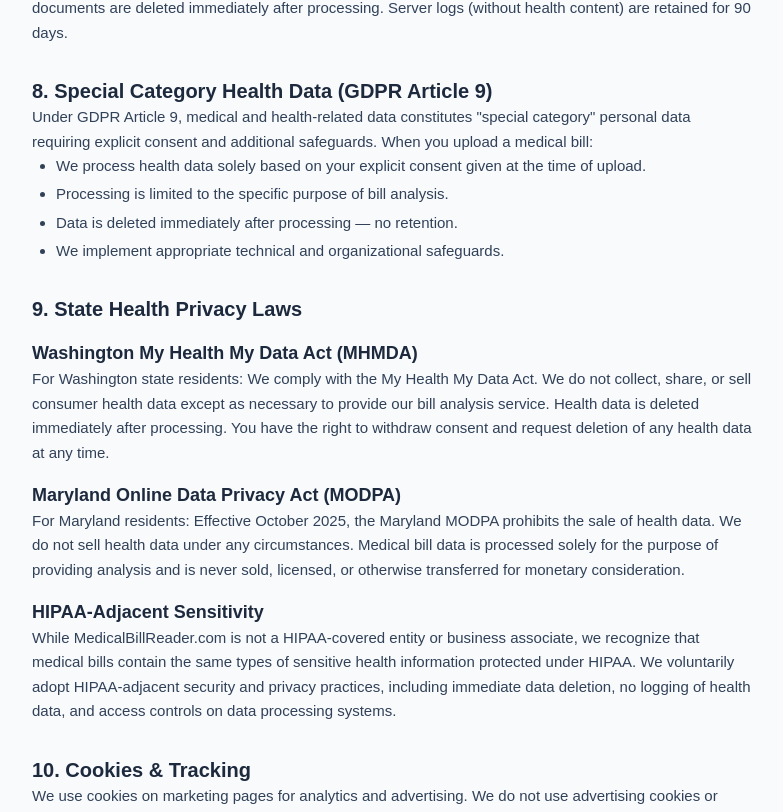
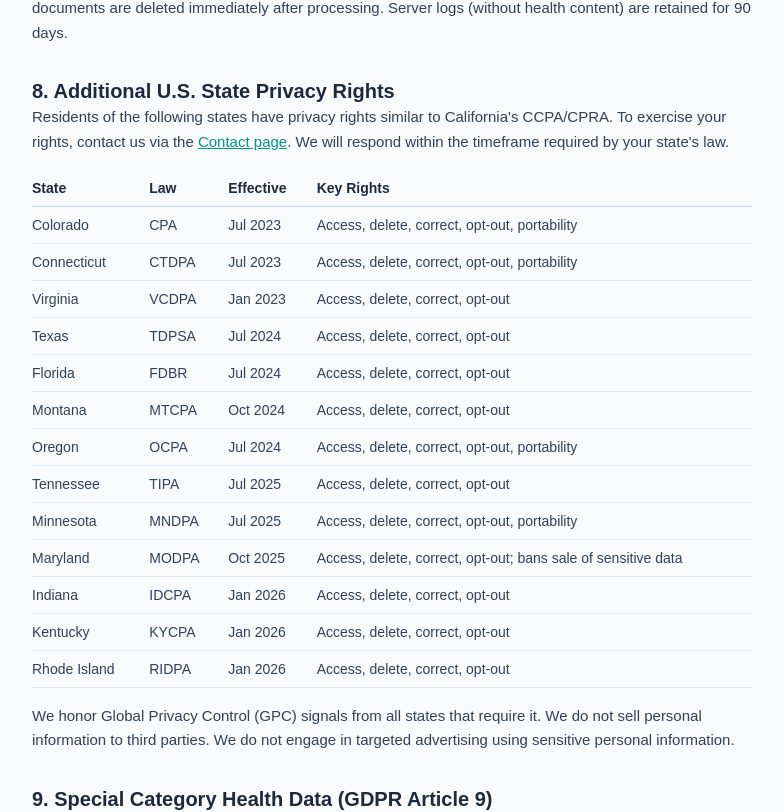
Before and after one commit to raiderj77/medicalbillreader, a Next.js app: page /privacy in a window 1280 px wide. Shown: the part 3752-4564 px from the top of the page, without its empty margins (248-1031 px from the left). Built offline with nearby package versions, Linux system fonts and the light colour scheme.

Commit message:
compliance: add U.S. state privacy rights table (CO, CT, VA, TX, FL, MT, OR, TN, MN, MD, IN, KY, RI) + deduplicate WA MHMDA/MODPA sections
Co-Authored-By: Claude Opus 4.6 <noreply@anthropic.com>

```diff
--- a/src/app/privacy/page.tsx
+++ b/src/app/privacy/page.tsx
@@ -211,9 +211,51 @@ export default function PrivacyPage() {
             <p>Account data is retained until account deletion. Analytics data is retained for 26 months. Medical bill documents are deleted immediately after processing. Server logs (without health content) are retained for 90 days.</p>
           </section>
 
+          {/* Additional U.S. State Privacy Rights */}
+          <section id="state-privacy" aria-labelledby="state-heading">
+            <h2 id="state-heading" className="text-xl font-bold text-slate-800">8. Additional U.S. State Privacy Rights</h2>
+            <p>
+              Residents of the following states have privacy rights similar to California&apos;s CCPA/CPRA.
+              To exercise your rights, contact us via the <Link href="/contact" className="text-teal-600 hover:text-teal-800 underline">Contact page</Link>.
+              We will respond within the timeframe required by your state&apos;s law.
+            </p>
+            <div className="overflow-x-auto mt-4">
+              <table className="w-full text-sm border-collapse">
+                <thead>
+                  <tr className="border-b border-slate-300">
+                    <th className="text-left py-2 pr-4 font-semibold text-slate-800">State</th>
+                    <th className="text-left py-2 pr-4 font-semibold text-slate-800">Law</th>
+                    <th className="text-left py-2 pr-4 font-semibold text-slate-800">Effective</th>
+                    <th className="text-left py-2 font-semibold text-slate-800">Key Rights</th>
+                  </tr>
+                </thead>
+                <tbody>
+                  <tr className="border-b border-slate-200"><td className="py-2 pr-4">Colorado</td><td className="py-2 pr-4">CPA</td><td className="py-2 pr-4">Jul 2023</td><td className="py-2">Access, delete, correct, opt-out, portability</td></tr>
+                  <tr className="border-b border-slate-200"><td className="py-2 pr-4">Connecticut</td><td className="py-2 pr-4">CTDPA</td><td className="py-2 pr-4">Jul 2023</td><td className="py-2">Access, delete, correct, opt-out, portability</td></tr>
+                  <tr className="border-b border-slate-200"><td className="py-2 pr-4">Virginia</td><td className="py-2 pr-4">VCDPA</td><td className="py-2 pr-4">Jan 2023</td><td className="py-2">Access, delete, correct, opt-out</td></tr>
+                  <tr className="border-b border-slate-200"><td className="py-2 pr-4">Texas</td><td className="py-2 pr-4">TDPSA</td><td className="py-2 pr-4">Jul 2024</td><td className="py-2">Access, delete, correct, opt-out</td></tr>
+                  <tr className="border-b border-slate-200"><td className="py-2 pr-4">Florida</td><td className="py-2 pr-4">FDBR</td><td className="py-2 pr-4">Jul 2024</td><td className="py-2">Access, delete, correct, opt-out</td></tr>
+                  <tr className="border-b border-slate-200"><td className="py-2 pr-4">Montana</td><td className="py-2 pr-4">MTCPA</td><td className="py-2 pr-4">Oct 2024</td><td className="py-2">Access, delete, correct, opt-out</td></tr>
+                  <tr className="border-b border-slate-200"><td className="py-2 pr-4">Oregon</td><td className="py-2 pr-4">OCPA</td><td className="py-2 pr-4">Jul 2024</td><td className="py-2">Access, delete, correct, opt-out, portability</td></tr>
+                  <tr className="border-b border-slate-200"><td className="py-2 pr-4">Tennessee</td><td className="py-2 pr-4">TIPA</td><td className="py-2 pr-4">Jul 2025</td><td className="py-2">Access, delete, correct, opt-out</td></tr>
+                  <tr className="border-b border-slate-200"><td className="py-2 pr-4">Minnesota</td><td className="py-2 pr-4">MNDPA</td><td className="py-2 pr-4">Jul 2025</td><td className="py-2">Access, delete, correct, opt-out, portability</td></tr>
+                  <tr className="border-b border-slate-200"><td className="py-2 pr-4">Maryland</td><td className="py-2 pr-4">MODPA</td><td className="py-2 pr-4">Oct 2025</td><td className="py-2">Access, delete, correct, opt-out; bans sale of sensitive data</td></tr>
+                  <tr className="border-b border-slate-200"><td className="py-2 pr-4">Indiana</td><td className="py-2 pr-4">IDCPA</td><td className="py-2 pr-4">Jan 2026</td><td className="py-2">Access, delete, correct, opt-out</td></tr>
+                  <tr className="border-b border-slate-200"><td className="py-2 pr-4">Kentucky</td><td className="py-2 pr-4">KYCPA</td><td className="py-2 pr-4">Jan 2026</td><td className="py-2">Access, delete, correct, opt-out</td></tr>
+                  <tr className="border-b border-slate-200"><td className="py-2 pr-4">Rhode Island</td><td className="py-2 pr-4">RIDPA</td><td className="py-2 pr-4">Jan 2026</td><td className="py-2">Access, delete, correct, opt-out</td></tr>
+                </tbody>
+              </table>
+            </div>
+            <p className="mt-4">
+              We honor Global Privacy Control (GPC) signals from all states that require it.
+              We do not sell personal information to third parties. We do not engage in targeted
+              advertising using sensitive personal information.
+            </p>
+          </section>
+
           {/* GDPR Article 9 */}
           <section>
-            <h2 className="text-xl font-bold text-slate-800">8. Special Category Health Data (GDPR Article 9)</h2>
+            <h2 className="text-xl font-bold text-slate-800">9. Special Category Health Data (GDPR Article 9)</h2>
             <p>
               Under GDPR Article 9, medical and health-related data constitutes &quot;special category&quot; personal data requiring explicit consent and additional safeguards. When you upload a medical bill:
             </p>
@@ -225,21 +267,9 @@ export default function PrivacyPage() {
             </ul>
           </section>
 
-          {/* State Health Privacy Laws */}
+          {/* HIPAA-Adjacent Sensitivity */}
           <section>
-            <h2 className="text-xl font-bold text-slate-800">9. State Health Privacy Laws</h2>
-
-            <h3 className="text-lg font-semibold text-slate-800 mt-4">Washington My Health My Data Act (MHMDA)</h3>
-            <p>
-              For Washington state residents: We comply with the My Health My Data Act. We do not collect, share, or sell consumer health data except as necessary to provide our bill analysis service. Health data is deleted immediately after processing. You have the right to withdraw consent and request deletion of any health data at any time.
-            </p>
-
-            <h3 className="text-lg font-semibold text-slate-800 mt-4">Maryland Online Data Privacy Act (MODPA)</h3>
-            <p>
-              For Maryland residents: Effective October 2025, the Maryland MODPA prohibits the sale of health data. We do not sell health data under any circumstances. Medical bill data is processed solely for the purpose of providing analysis and is never sold, licensed, or otherwise transferred for monetary consideration.
-            </p>
-
-            <h3 className="text-lg font-semibold text-slate-800 mt-4">HIPAA-Adjacent Sensitivity</h3>
+            <h2 className="text-xl font-bold text-slate-800">10. HIPAA-Adjacent Sensitivity</h2>
             <p>
               While MedicalBillReader.com is not a HIPAA-covered entity or business associate, we recognize that medical bills contain the same types of sensitive health information protected under HIPAA. We voluntarily adopt HIPAA-adjacent security and privacy practices, including immediate data deletion, no logging of health data, and access controls on data processing systems.
             </p>
@@ -247,7 +277,7 @@ export default function PrivacyPage() {
 
           {/* Cookies */}
           <section>
-            <h2 className="text-xl font-bold text-slate-800">10. Cookies &amp; Tracking</h2>
+            <h2 className="text-xl font-bold text-slate-800">11. Cookies &amp; Tracking</h2>
             <p>
               We use cookies on marketing pages for analytics and advertising. We do not use advertising cookies or trackers on bill analysis pages. For EU/EEA/UK visitors, we obtain consent before setting non-essential cookies.
             </p>
@@ -255,7 +285,7 @@ export default function PrivacyPage() {
 
           {/* Children */}
           <section>
-            <h2 className="text-xl font-bold text-slate-800">11. Children&apos;s Privacy</h2>
+            <h2 className="text-xl font-bold text-slate-800">12. Children&apos;s Privacy</h2>
             <p>
               Our service is not directed at children under 16. We do not knowingly collect personal information from children. If you believe a child has provided us with personal data, contact us and we will promptly delete it.
             </p>
@@ -263,7 +293,7 @@ export default function PrivacyPage() {
 
           {/* Changes */}
           <section>
-            <h2 className="text-xl font-bold text-slate-800">12. Changes to This Policy</h2>
+            <h2 className="text-xl font-bold text-slate-800">13. Changes to This Policy</h2>
             <p>
               We may update this Privacy Policy periodically. Material changes will be posted on this page with an updated &quot;Last Updated&quot; date. Your continued use of the service after changes constitutes acceptance.
             </p>
@@ -271,7 +301,7 @@ export default function PrivacyPage() {
 
           {/* Contact */}
           <section>
-            <h2 className="text-xl font-bold text-slate-800">13. Contact Us</h2>
+            <h2 className="text-xl font-bold text-slate-800">14. Contact Us</h2>
             <p>
               For privacy inquiries, data requests, or questions about this policy:
             </p>
```
